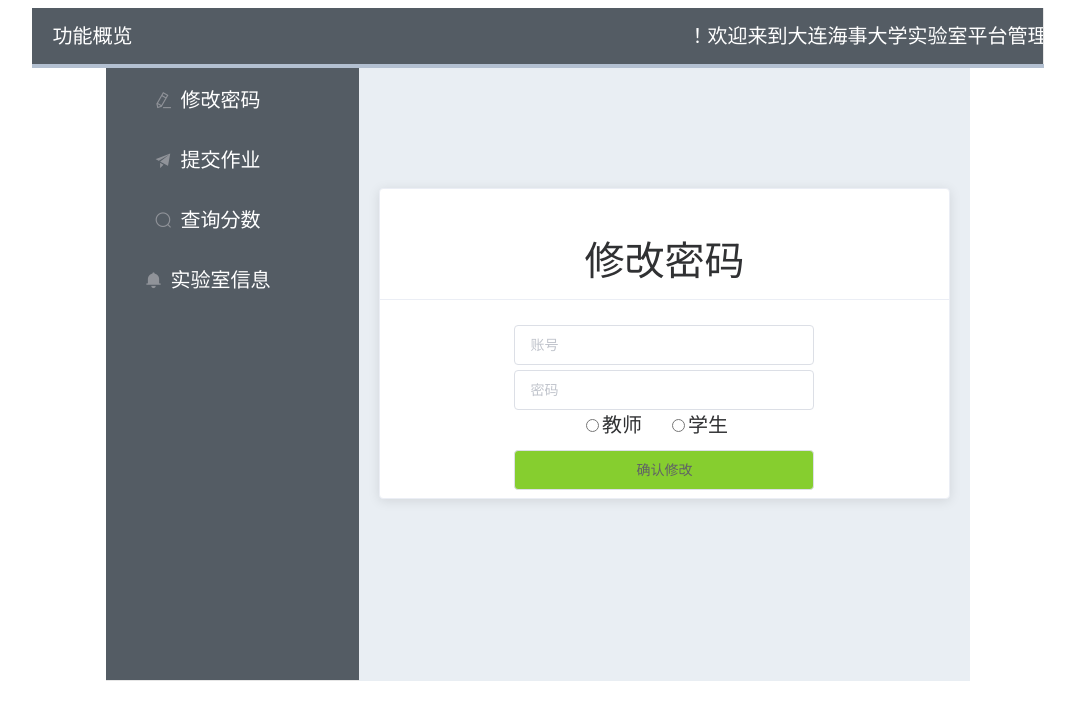
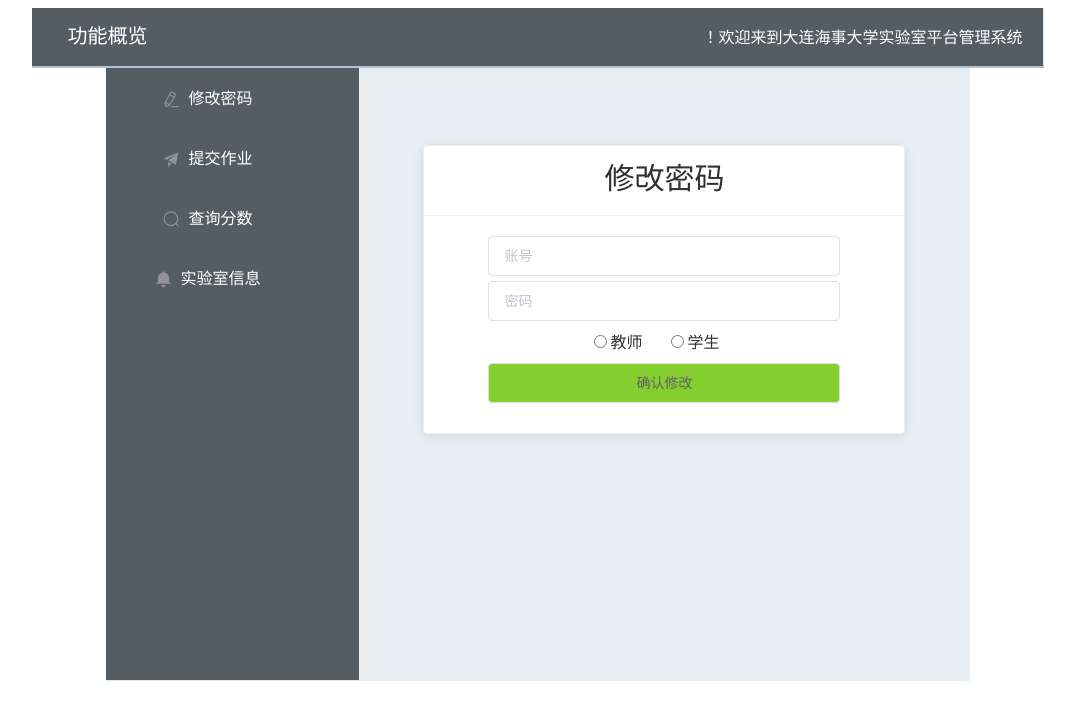
Before and after one commit to Shanxiaolin/bishe, a Vue app in the folder client/: page /student/updatepwd in a window 1280 px wide. Shown: the top 720 px of the page, without its empty margins (102-1177 px from the left). Built offline with nearby package versions, Linux system fonts and the light colour scheme.

Commit message:
管理员界面响应式布局修改完毕

```diff
--- a/client/src/components/UpdatePwd.vue
+++ b/client/src/components/UpdatePwd.vue
@@ -1,15 +1,15 @@
 <template>
-  <el-card class="box-card" style="width:618px;height:309px;margin-top:100px;line-height: 30px;">
-    <div slot="header" style="height:34.4px; padding:0px">
-      <p style="font-size:2rem;font-weight:400;padding:0;line-height:30px">修改密码</p>
+  <el-card class="box-card card"  >
+    <div slot="header" class="clearfix">
+      <span  class="span">修改密码</span>
     </div>
     <el-input :class="{in:true}" placeholder="账号" v-model="id" clearable></el-input>
     <el-input :class="{in:true}" placeholder="密码" show-password v-model="pwd"></el-input>
     <br/>
-    <label style="margin-right:20px">
+    <label class="label-style">
       <input type="radio" name="type" value="2" v-model="type" />教师
     </label>
-    <label style="margin-right:20px">
+    <label class="label-style">
       <input type="radio" name="type" value="3" v-model="type" />学生
     </label>
     <br/>
@@ -82,16 +82,26 @@ export default {
 <!-- Add "scoped" attribute to limit CSS to this component only -->
 <style scoped>
 .in {
-  width: 300px;
-  margin-top:5px;
+  margin-bottom: 5px;
+  width: 80%;
 }
 .btn {
+  margin-top: 5px;
   background-color: #86ce2f !important;
-  margin-top:10px;
-  width: 300px;
+  width: 80%;
 }
-.el-card__header {
-  padding: 9px 10px;
+.span {
+  font-weight: 400;
+  line-height: 30px;
 }
-
+.card {
+  height: 50%;
+  line-height: 30px;
+  margin: 0 auto;
+  margin-top:10%;
+}
+.label-style{
+  margin-right:20px;
+  vertical-align:center
+}
 </style>
--- a/client/src/components/Uploadstudent.vue
+++ b/client/src/components/Uploadstudent.vue
@@ -1,19 +1,21 @@
  <template>
-  <el-card class="box-card" style="line-height: 60px;overflow-y:auto;width:20%;text-align:center">
+  <el-card class="box-card card">
     <el-upload
       class="upload-demo"
       action
+      :on-exceed="exceedFile"
       :on-change="handleChange"
-      :show-file-list="false"
+      :show-file-list="true"
       :on-remove="handleRemove"
       :file-list="fileList"
       :limit="limitNum"
       accept="application/vnd.openxmlformats-officedocument.spreadsheetml.sheet, application/vnd.ms-excel"
       :auto-upload="false"
     >
-      <el-button size="small" type="primary">本地上传</el-button>
+      <el-button size="small" type="primary">选择学生文件</el-button>
       <div slot="tip" class="el-upload__tip">注：只 能 上 传 xlsx / xls 文 件</div>
     </el-upload>
+    <el-button size="small" type="primary" @click="importfxx">上传</el-button>
   </el-card>
 </template>
 
@@ -21,18 +23,20 @@
 var elsxname = [];
 var elsxid = [];
 var elsxtoken = [];
-var check = 0;
+
 export default {
   data() {
     return {
+
       limitNum: 1, // 上传excell时，同时允许上传的最大数
       fileList: [] // excel文件列表
     };
   },
   methods: {
-    changeCheck() {
-      check = 1;
-    },
+    // 限制个数
+     exceedFile(files, fileList) {
+        this.$message.warning(`只能选择 ${this.limitNum} 个文件，当前共选择了 ${files.length + fileList.length} 个`);
+      },
     // excel表上传
     handleChange(file, fileList) {
       this.fileTemp = file.raw;
@@ -43,7 +47,7 @@ export default {
             "application/vnd.openxmlformats-officedocument.spreadsheetml.sheet" ||
           this.fileTemp.type == "application/vnd.ms-excel"
         ) {
-          this.importfxx(this.fileTemp);
+
         } else {
           this.$message({
             type: "warning",
@@ -61,7 +65,9 @@ export default {
     handleRemove(file, fileList) {
       this.fileTemp = null;
     },
-    importfxx(obj) {
+    importfxx() {
+      console.log(1)
+      var obj = this.fileTemp
       let _this = this;
       // 通过DOM取文件数据
       this.file = obj;
@@ -108,7 +114,7 @@ export default {
             elsxname.push(ename);
             elsxtoken.push(etoken);
           });
-          _this.toserver(elsxid, elsxname, elsxtoken);
+            _this.toserver(elsxid, elsxname, elsxtoken);
         };
         reader.readAsArrayBuffer(f);
       };
@@ -120,13 +126,14 @@ export default {
     },
     // 上传内容到后台
     toserver(elsxid, elsxname, elsxtoken) {
+      console.log(2)
       var data = {
         id: elsxid,
         name: elsxname,
         token: elsxtoken
       };
       this.$axios({
-        url: "http://localhost:3000/admin/student",
+        url: "http://localhost:3000/admin/upstudent",
         method: "post",
         data: data,
         headers: {
@@ -135,7 +142,7 @@ export default {
         }
       })
         .then(res => {
-          console.log(res);
+          console.log(res)
           if (res.data == 0) {
             alert("上传成功");
           } else alert("上传失败");
@@ -149,4 +156,10 @@ export default {
 </script>
 
 <style scoped>
+.card {
+  height: 50%;
+  line-height: 30px;
+  margin: 0 auto;
+  margin-top:10%;
+}
 </style>
--- a/client/src/components/Uploadteacher.vue
+++ b/client/src/components/Uploadteacher.vue
@@ -1,19 +1,21 @@
 <template>
-  <el-card class="box-card" style="line-height: 60px;overflow-y:auto;width:20%;text-align:center">
+  <el-card class="box-card card">
     <el-upload
       class="upload-demo"
       action
+      :on-exceed="exceedFile"
       :on-change="handleChange"
-      :show-file-list="false"
+      :show-file-list="true"
       :on-remove="handleRemove"
       :file-list="fileList"
       :limit="limitNum"
       accept="application/vnd.openxmlformats-officedocument.spreadsheetml.sheet, application/vnd.ms-excel"
       :auto-upload="false"
     >
-      <el-button size="small" type="primary">本地上传</el-button>
+      <el-button size="small" type="primary">选择教师文件</el-button>
       <div slot="tip" class="el-upload__tip">注：只 能 上 传 xlsx / xls 文 件</div>
     </el-upload>
+    <el-button size="small" type="primary" @click="importfxx">上传</el-button>
   </el-card>
 </template>
 
@@ -21,7 +23,7 @@
 var elsxname = [];
 var elsxid = [];
 var elsxtoken = [];
-var check=0
+
 export default {
   data() {
     return {
@@ -31,9 +33,10 @@ export default {
     };
   },
   methods: {
-    changeCheck(){
-        check = 1
-    },
+    // 限制个数
+     exceedFile(files, fileList) {
+        this.$message.warning(`只能选择 ${this.limitNum} 个文件，当前共选择了 ${files.length + fileList.length} 个`);
+      },
     // excel表上传
     handleChange(file, fileList) {
       this.fileTemp = file.raw;
@@ -44,7 +47,7 @@ export default {
             "application/vnd.openxmlformats-officedocument.spreadsheetml.sheet" ||
           this.fileTemp.type == "application/vnd.ms-excel"
         ) {
-          this.importfxx(this.fileTemp);
+
         } else {
           this.$message({
             type: "warning",
@@ -62,7 +65,9 @@ export default {
     handleRemove(file, fileList) {
       this.fileTemp = null;
     },
-    importfxx(obj) {
+    importfxx() {
+      console.log(1)
+      var obj = this.fileTemp
       let _this = this;
       // 通过DOM取文件数据
       this.file = obj;
@@ -121,7 +126,7 @@ export default {
     },
     // 上传内容到后台
     toserver(elsxid, elsxname, elsxtoken) {
-
+      console.log(2)
       var data = {
         id: elsxid,
         name: elsxname,
@@ -151,4 +156,10 @@ export default {
 </script>
 
 <style scoped>
+.card {
+  height: 50%;
+  line-height: 30px;
+  margin: 0 auto;
+  margin-top:10%;
+}
 </style>
--- a/client/src/views/Admin.vue
+++ b/client/src/views/Admin.vue
@@ -8,7 +8,7 @@
         active-text-color="#ffd04b"
       >
         <el-menu-item class="left-el-menu-item">功能概览</el-menu-item>
-        <el-menu-item class="right-el-menu-item">{{message}}！欢迎来到大连海事大学实验室平台管理系统</el-menu-item>
+        <el-menu-item class="right-el-menu-item">{{message}}！管理员欢迎来到大连海事大学实验室平台管理系统</el-menu-item>
       </el-menu>
     </el-header>
     <el-container class="my-body">
@@ -214,22 +214,22 @@ body > .el-container {
 /* 台式电脑显示器屏幕字体大小 */
 @media screen and (min-width: 1024px) {
   .el-menu-item {
-    font-size: 1rem;
+    font-size: 0.8rem;
   }
   .left-el-menu-item {
     font-size: 1.5rem;
   }
   .right-el-menu-item {
-    font-size: 1rem;
+    font-size: 0.8rem;
   }
   .icon-size {
-    font-size: 1.1rem;
+    font-size: 0.9rem;
   }
   .span {
     font-size: 1.5rem;
   }
   .label-style {
-    font-size: 1rem;
+    font-size: 0.8rem;
   }
 }
 </style>
```
